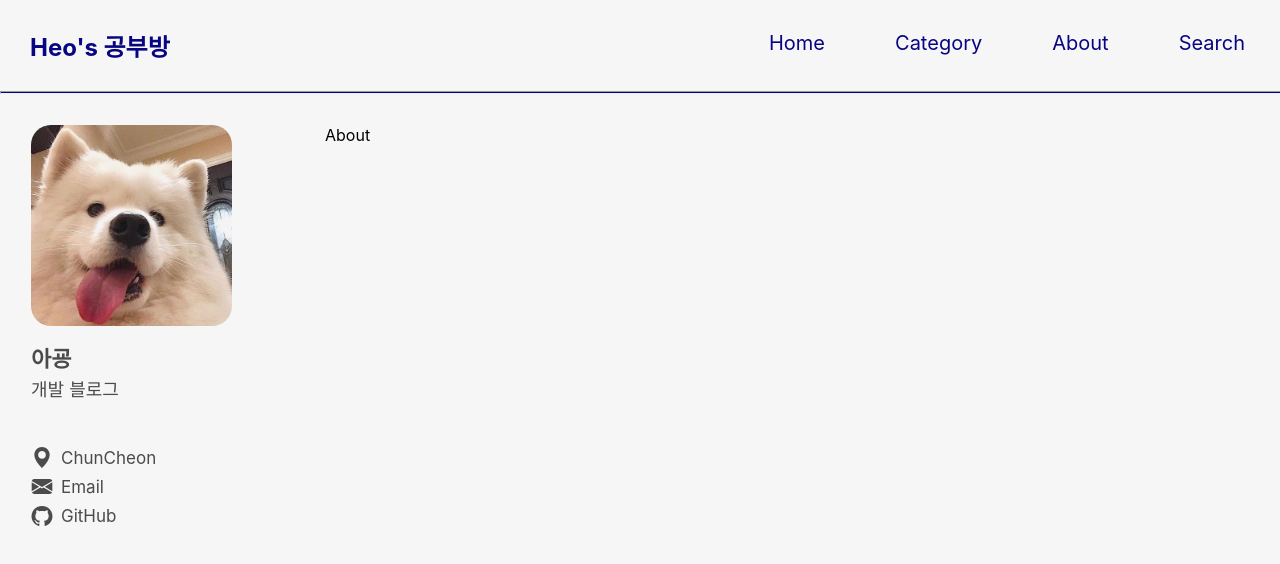
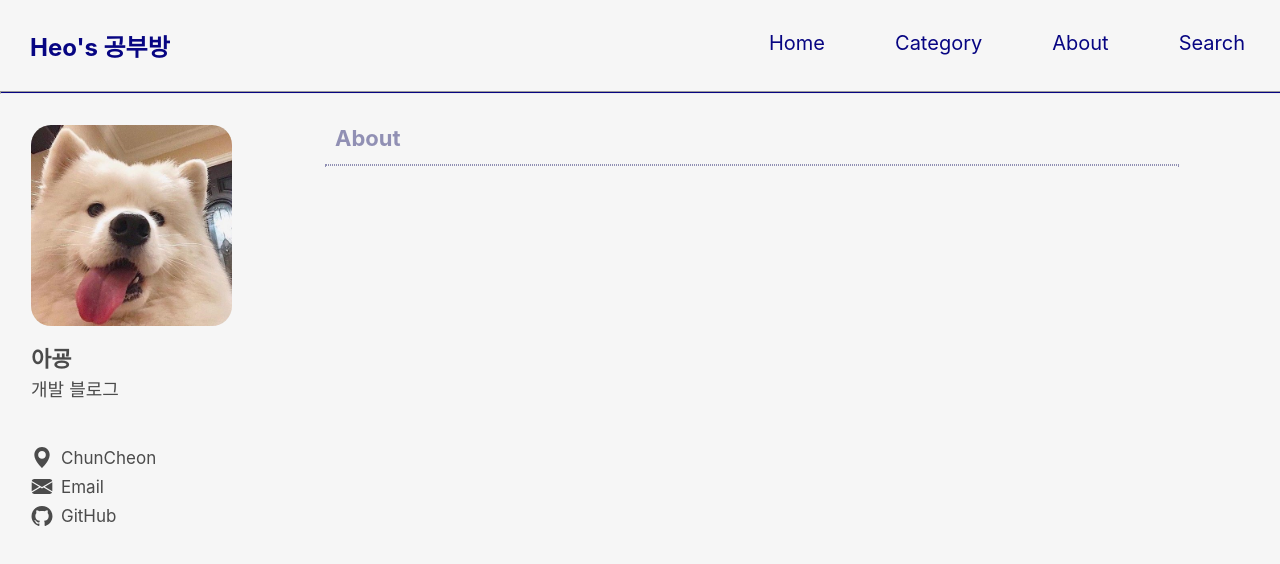
Before and after one commit to yoona1110/github_blog, a React (Create React App) app: page /About in a window 1280 px wide. Shown: the top 564 px of the page. Built offline with nearby package versions, Linux system fonts and the light colour scheme.

Commit message:
Feat: 각 메뉴 별 title 구현

```diff
--- a/src/pages/About.js
+++ b/src/pages/About.js
@@ -1,6 +1,31 @@
+import styled from "styled-components";
+
 const About = () => {
     return (
-        <div> About </div>
+        <Container>
+            <Title> About </Title>
+            <Line/>
+        </Container>
     );
 };
+
+const Container = styled.div`
+    display: flex;
+    flex-direction: column;
+`;
+
+const Title = styled.p`
+    color: #9190B4;
+    font-size: 22px;
+    font-weight: 700;
+    line-height: normal;
+    margin: 0 0 5px 10px;
+`;
+
+const Line = styled.hr`
+    width: 852px;
+    border: 0.5px dotted #9190B4;
+    margin-bottom: 19px;
+`;
+
 export default About;
--- a/src/pages/Category.js
+++ b/src/pages/Category.js
@@ -1,6 +1,31 @@
+import styled from "styled-components";
+
 const Category = () => {
     return (
-        <div> Category </div>
+        <Container>
+            <Title> Category </Title>
+            <Line/>
+        </Container>
     );
 };
+
+const Container = styled.div`
+    display: flex;
+    flex-direction: column;
+`;
+
+const Title = styled.p`
+    color: #9190B4;
+    font-size: 22px;
+    font-weight: 700;
+    line-height: normal;
+    margin: 0 0 5px 10px;
+`;
+
+const Line = styled.hr`
+    width: 852px;
+    border: 0.5px dotted #9190B4;
+    margin-bottom: 19px;
+`;
+
 export default Category;
--- a/src/pages/Search.js
+++ b/src/pages/Search.js
@@ -1,6 +1,31 @@
+import styled from "styled-components";
+
 const Search = () => {
     return (
-        <div> Search </div>
+        <Container>
+            <Title> Search </Title>
+            <Line/>
+        </Container>
     );
 };
+
+const Container = styled.div`
+    display: flex;
+    flex-direction: column;
+`;
+
+const Title = styled.p`
+    color: #9190B4;
+    font-size: 22px;
+    font-weight: 700;
+    line-height: normal;
+    margin: 0 0 5px 10px;
+`;
+
+const Line = styled.hr`
+    width: 852px;
+    border: 0.5px dotted #9190B4;
+    margin-bottom: 19px;
+`;
+
 export default Search;
```
